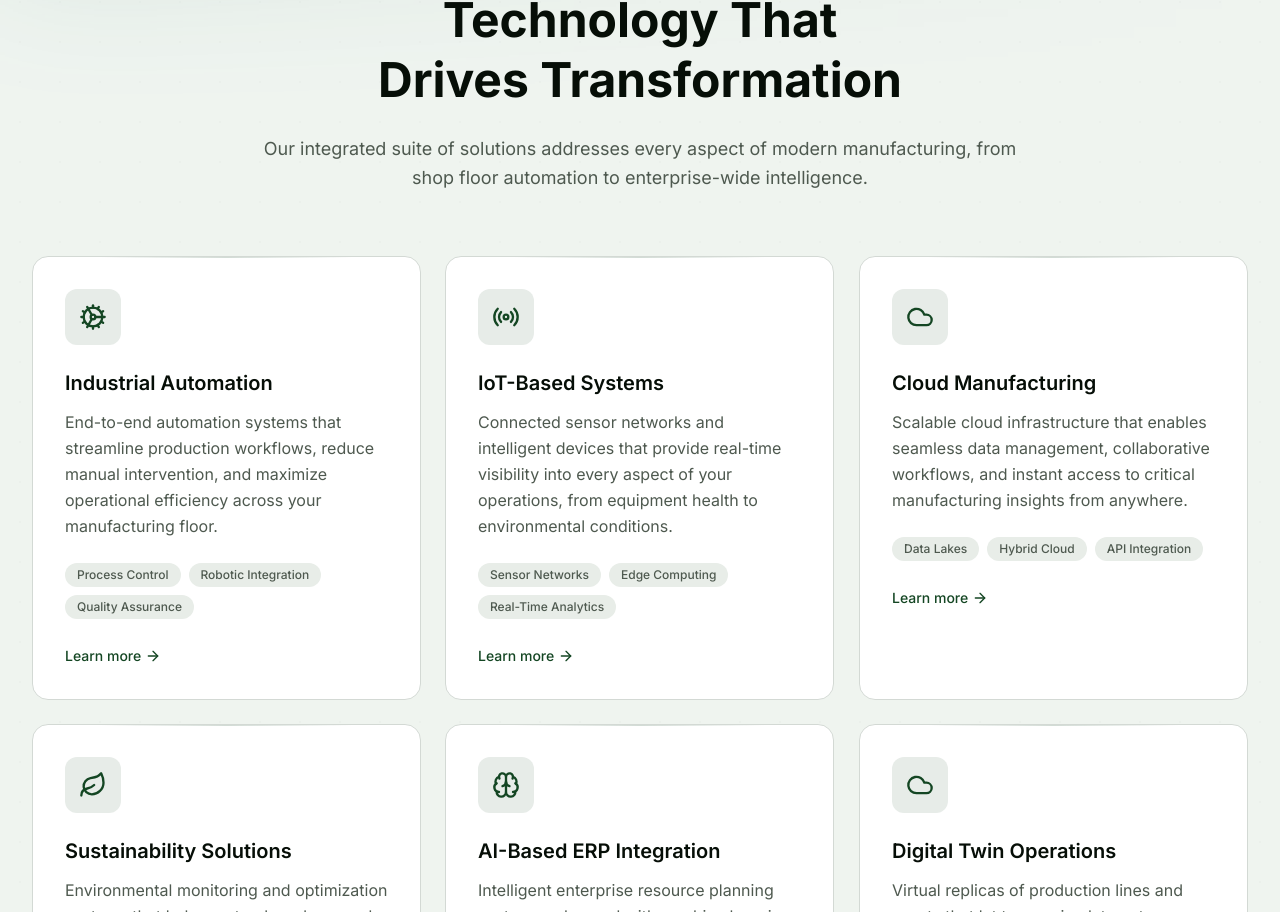
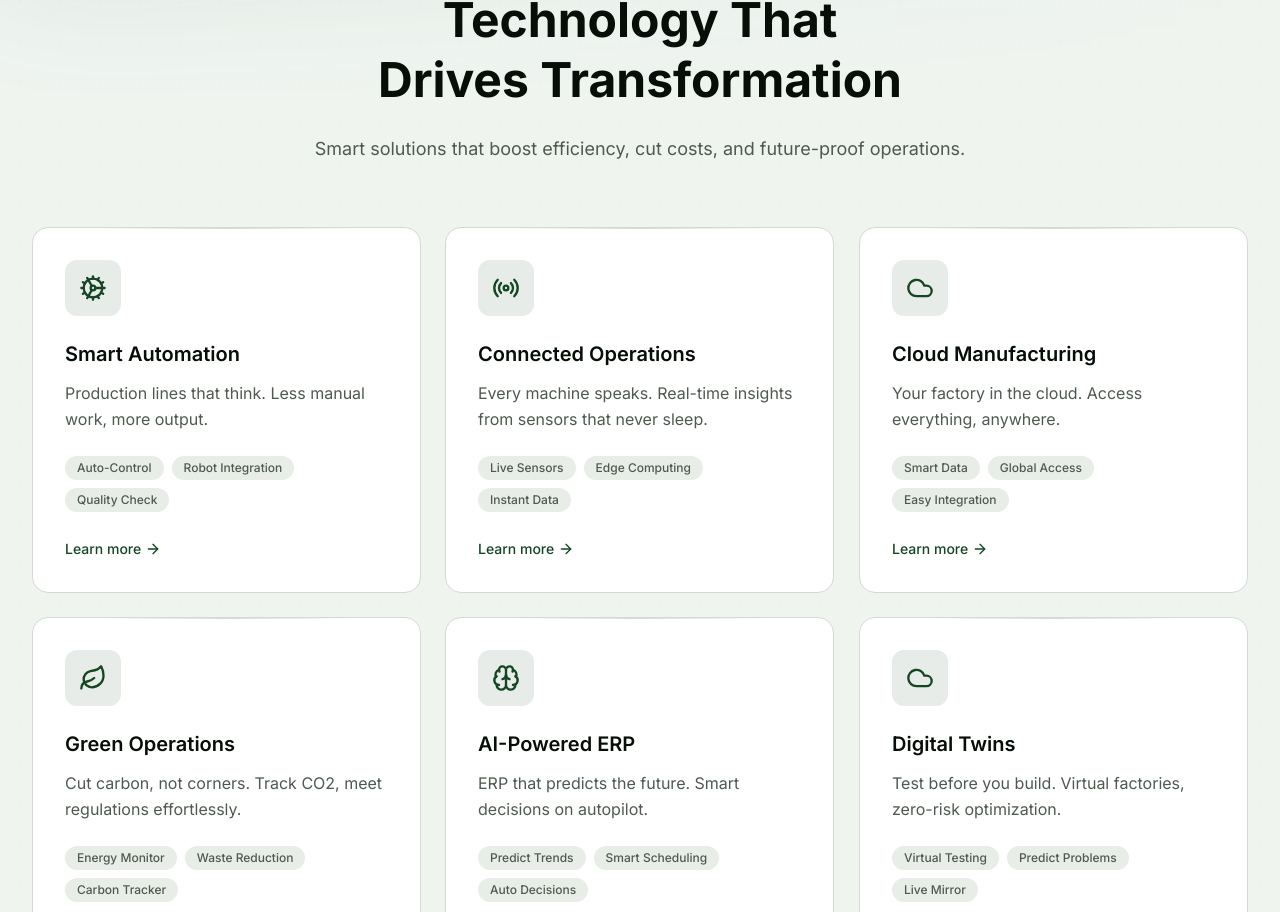
Before and after one commit to khantushar903/CSI-Smart-Tech-, a Next.js app: page / in a window 1280 px wide. Shown: the part 1888-2800 px from the top of the page. Built offline with nearby package versions, Linux system fonts and the light colour scheme.

Commit message:
minimize solution section

```diff
--- a/components/csi/solutions.tsx
+++ b/components/csi/solutions.tsx
@@ -17,54 +17,48 @@ import { SECTION_EASE, SECTION_TIMING } from "@/components/csi/motion-presets";
 const solutions = [
   {
     icon: Cog,
-    title: "Industrial Automation",
-    description:
-      "End-to-end automation systems that streamline production workflows, reduce manual intervention, and maximize operational efficiency across your manufacturing floor.",
-    features: ["Process Control", "Robotic Integration", "Quality Assurance"],
+    title: "Smart Automation",
+    description: "Production lines that think. Less manual work, more output.",
+    features: ["Auto-Control", "Robot Integration", "Quality Check"],
     color: "from-primary/20 to-primary/5",
   },
   {
     icon: Radio,
-    title: "IoT-Based Systems",
-    description:
-      "Connected sensor networks and intelligent devices that provide real-time visibility into every aspect of your operations, from equipment health to environmental conditions.",
-    features: ["Sensor Networks", "Edge Computing", "Real-Time Analytics"],
+    title: "Connected Operations",
+    description: "Every machine speaks. Real-time insights from sensors that never sleep.",
+    features: ["Live Sensors", "Edge Computing", "Instant Data"],
     color: "from-accent/20 to-accent/5",
   },
   {
     icon: Cloud,
     title: "Cloud Manufacturing",
-    description:
-      "Scalable cloud infrastructure that enables seamless data management, collaborative workflows, and instant access to critical manufacturing insights from anywhere.",
-    features: ["Data Lakes", "Hybrid Cloud", "API Integration"],
+    description: "Your factory in the cloud. Access everything, anywhere.",
+    features: ["Smart Data", "Global Access", "Easy Integration"],
     color: "from-primary/15 to-accent/5",
   },
   {
     icon: Leaf,
-    title: "Sustainability Solutions",
-    description:
-      "Environmental monitoring and optimization systems that help you track, reduce, and report your carbon footprint while meeting regulatory compliance requirements.",
-    features: ["Energy Monitoring", "Waste Reduction", "Carbon Tracking"],
+    title: "Green Operations",
+    description: "Cut carbon, not corners. Track CO2, meet regulations effortlessly.",
+    features: ["Energy Monitor", "Waste Reduction", "Carbon Tracker"],
     color: "from-accent/15 to-primary/5",
   },
   {
     icon: Brain,
-    title: "AI-Based ERP Integration",
-    description:
-      "Intelligent enterprise resource planning systems enhanced with machine learning for predictive analytics, demand forecasting, and autonomous decision-making.",
+    title: "AI-Powered ERP",
+    description: "ERP that predicts the future. Smart decisions on autopilot.",
     features: [
-      "Predictive Analytics",
+      "Predict Trends",
       "Smart Scheduling",
-      "Demand Forecasting",
+      "Auto Decisions",
     ],
     color: "from-primary/20 to-accent/10",
   },
   {
     icon: Cloud,
-    title: "Digital Twin Operations",
-    description:
-      "Virtual replicas of production lines and assets that let teams simulate outcomes, optimize scheduling, and reduce downtime before changes hit the shop floor.",
-    features: ["Scenario Modeling", "Downtime Prediction", "Live Sync"],
+    title: "Digital Twins",
+    description: "Test before you build. Virtual factories, zero-risk optimization.",
+    features: ["Virtual Testing", "Predict Problems", "Live Mirror"],
     color: "from-accent/20 to-primary/10",
   },
 ];
@@ -368,9 +362,7 @@ export function Solutions() {
             Technology That Drives Transformation
           </h2>
           <p className="mt-6 text-lg text-muted-foreground leading-relaxed">
-            Our integrated suite of solutions addresses every aspect of modern
-            manufacturing, from shop floor automation to enterprise-wide
-            intelligence.
+            Smart solutions that boost efficiency, cut costs, and future-proof operations.
           </p>
         </motion.div>
 
```
